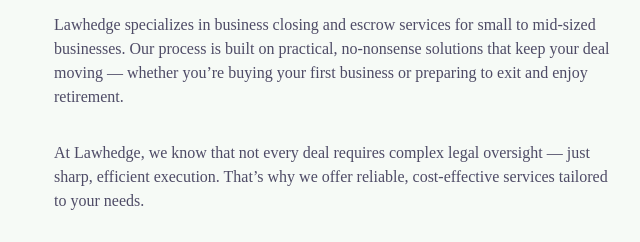
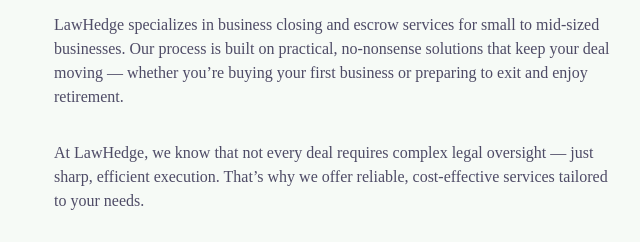
Before and after one commit to betterwebsite/lawhedge, an Eleventy site: page src/content/pages/project-one.html in a window 1280 px wide. Shown: the part 667-909 px from the top of the page, 640-1280 px from the left. Built offline with nearby package versions, Linux system fonts and the light colour scheme; Eleventy itself is replaced by a stand-in of ours; files that its build step writes are made by us from their sources.

Commit message:
typo
typo

```diff
--- a/src/content/pages/project-one.html
+++ b/src/content/pages/project-one.html
@@ -47,10 +47,10 @@
             <span class="cs-topper">BUYING OR SELLING A BUSINESS?</span>
             <h2 class="cs-title">I Can Help</h2>
             <p class="cs-text">
-                Lawhedge specializes in business closing and escrow services for small to mid-sized businesses. Our process is built on practical, no-nonsense solutions that keep your deal moving — whether you’re buying your first business or preparing to exit and enjoy retirement.
+                LawHedge specializes in business closing and escrow services for small to mid-sized businesses. Our process is built on practical, no-nonsense solutions that keep your deal moving — whether you’re buying your first business or preparing to exit and enjoy retirement.
             </p>
             <p class="cs-text">
-                At Lawhedge, we know that not every deal requires complex legal oversight — just sharp, efficient execution. That’s why we offer reliable, cost-effective services tailored to your needs.
+                At LawHedge, we know that not every deal requires complex legal oversight — just sharp, efficient execution. That’s why we offer reliable, cost-effective services tailored to your needs.
             </p>
             <p class="cs-text">
                 We also coordinate with major lenders to ensure smooth funding, including Small Business Administration (SBA) and private loan disbursements.
```
